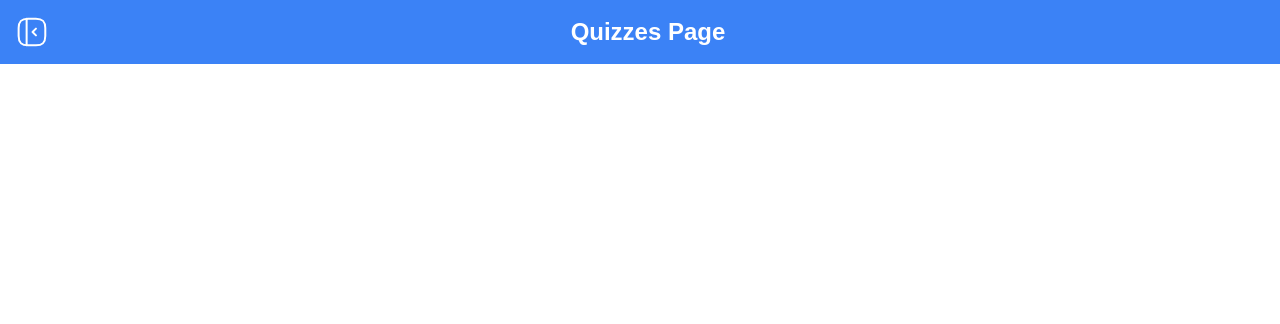
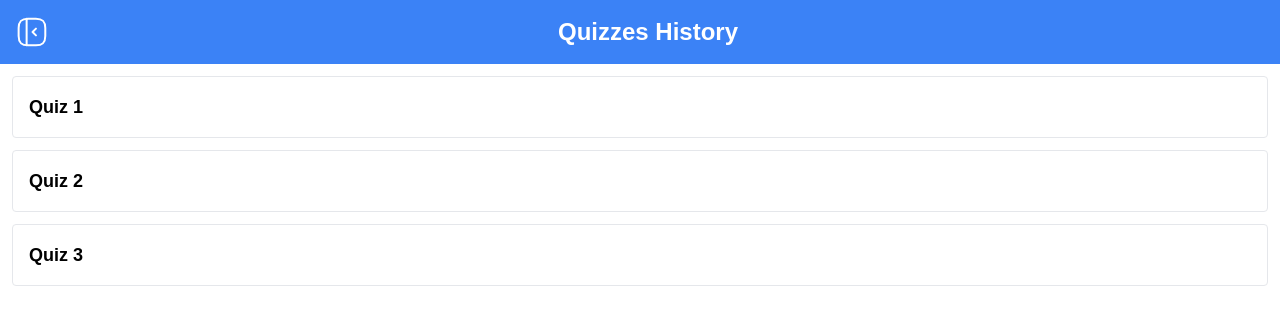
Before and after one commit to andrii-shpontak/react-quiz, a React (Create React App) app: page /react-quiz/quizzes in a window 1280 px wide. Shown: the top 324 px of the page. Built offline with nearby package versions, Linux system fonts and the light colour scheme.

Commit message:
pre-configure history page

```diff
--- a/src/pages/Quizzes/Quizzes.tsx
+++ b/src/pages/Quizzes/Quizzes.tsx
@@ -1,10 +1,38 @@
+import React, { useState } from 'react';
+
 import { Header } from '../../shared/components';
-import React from 'react';
 
 const Quizzes: React.FC = () => {
+  // temporary data
+  const quizHistory = [
+    { title: 'Quiz 1', date: '2024-05-28', elapsedTime: '2:30', correctAnswers: 7, totalQuestions: 10 },
+    { title: 'Quiz 2', date: '2024-05-27', elapsedTime: '1:45', correctAnswers: 5, totalQuestions: 10 },
+    { title: 'Quiz 3', date: '2024-05-26', elapsedTime: '3:00', correctAnswers: 8, totalQuestions: 10 },
+  ];
+
+  const [expandedQuizIndex, setExpandedQuizIndex] = useState<number | null>(null);
+
+  const toggleExpand = (index: number) => {
+    setExpandedQuizIndex(expandedQuizIndex === index ? null : index);
+  };
+
   return (
     <div>
-      <Header title='Quizzes Page' />
+      <Header title='Quizzes History' />
+      {quizHistory.map((quiz, index) => (
+        <div key={index} className='border border-gray-200 rounded m-3'>
+          <div className='p-4 cursor-pointer' onClick={() => toggleExpand(index)}>
+            <h3 className='text-lg font-semibold'>{quiz.title}</h3>
+          </div>
+          <div className={`p-4 bg-gray-100 ${expandedQuizIndex === index ? '' : 'hidden'}`}>
+            <p>Date: {quiz.date}</p>
+            <p>Time Taken: {quiz.elapsedTime}</p>
+            <p>
+              Correct Answers: {quiz.correctAnswers} / {quiz.totalQuestions}
+            </p>
+          </div>
+        </div>
+      ))}
     </div>
   );
 };
--- a/src/shared/components/Sidebar.tsx
+++ b/src/shared/components/Sidebar.tsx
@@ -13,7 +13,6 @@ const Sidebar = ({ onClose }: TSidebarProps) => {
         <div className='p-4'>
           <h2 className='text-xl font-bold mb-4'>Menu</h2>
           <ul>
-            {/* need to close the Sidebar when clicking on the current page */}
             {pages.map((page, i) => (
               <li key={i} className='mb-2'>
                 <Link to={page.link} className='block hover:text-blue-500'>
--- a/src/shared/constants/pageList.ts
+++ b/src/shared/constants/pageList.ts
@@ -2,6 +2,6 @@ import { AbsoluteRoutes } from './AbsoluteRoutes';
 
 export const pages = [
   { link: AbsoluteRoutes.HOME, title: 'Home' },
-  { link: AbsoluteRoutes.QUIZZES, title: 'Quizzes' },
+  { link: AbsoluteRoutes.QUIZZES, title: 'Quizzes history' },
   { link: AbsoluteRoutes.CREATE_QUIZ, title: 'Create Quiz' },
 ];
```
